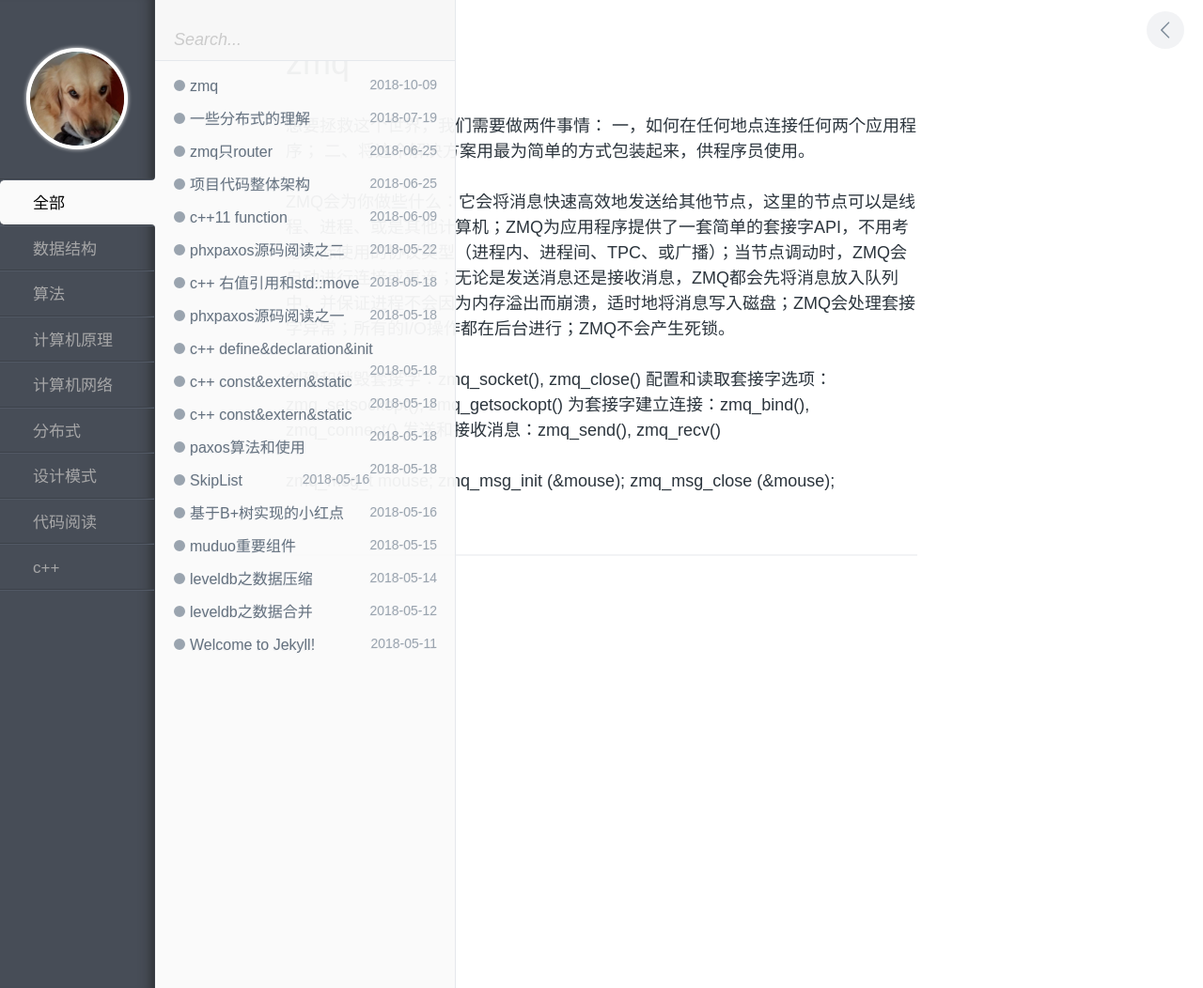
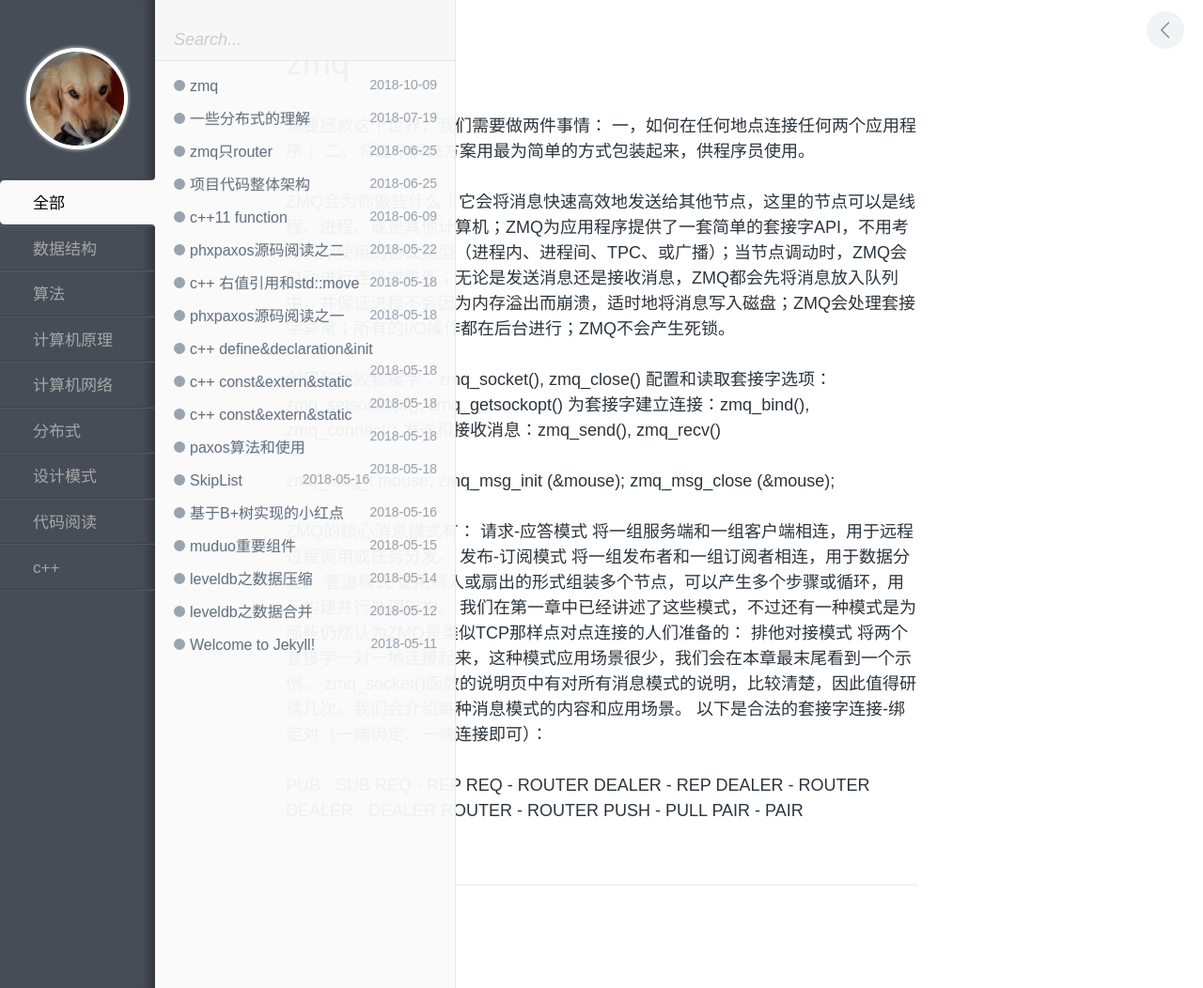
Before and after one commit to LZhuY/lzhuy.github.com, a Jekyll site: the page built from _posts/2018-10-09-zmq.markdown, in a window 1280 px wide. Shown: the whole page at 94% size. Built offline with Jekyll 4.4.1, drawn with Linux system fonts in a browser that asks for light colours; comment, search, counter and statistics services are not loaded.

Commit message:
zmq 消息模式
zmq 消息模式

```diff
--- a/_posts/2018-10-09-zmq.markdown
+++ b/_posts/2018-10-09-zmq.markdown
@@ -20,3 +20,22 @@ ZMQ会为你做些什么：它会将消息快速高效地发送给其他节点
 zmq_msg_t mouse;
 zmq_msg_init (&mouse);
 zmq_msg_close (&mouse);
+
+ZMQ的核心消息模式有：
+请求-应答模式 将一组服务端和一组客户端相连，用于远程过程调用或任务分发。
+发布-订阅模式 将一组发布者和一组订阅者相连，用于数据分发。
+管道模式 使用扇入或扇出的形式组装多个节点，可以产生多个步骤或循环，用于构建并行处理架构。
+我们在第一章中已经讲述了这些模式，不过还有一种模式是为那些仍然认为ZMQ是类似TCP那样点对点连接的人们准备的：
+排他对接模式 将两个套接字一对一地连接起来，这种模式应用场景很少，我们会在本章最末尾看到一个示例。
+zmq_socket()函数的说明页中有对所有消息模式的说明，比较清楚，因此值得研读几次。我们会介绍每种消息模式的内容和应用场景。
+以下是合法的套接字连接-绑定对（一端绑定、一端连接即可）：
+
+PUB - SUB
+REQ - REP
+REQ - ROUTER
+DEALER - REP
+DEALER - ROUTER
+DEALER - DEALER
+ROUTER - ROUTER
+PUSH - PULL
+PAIR - PAIR
```
